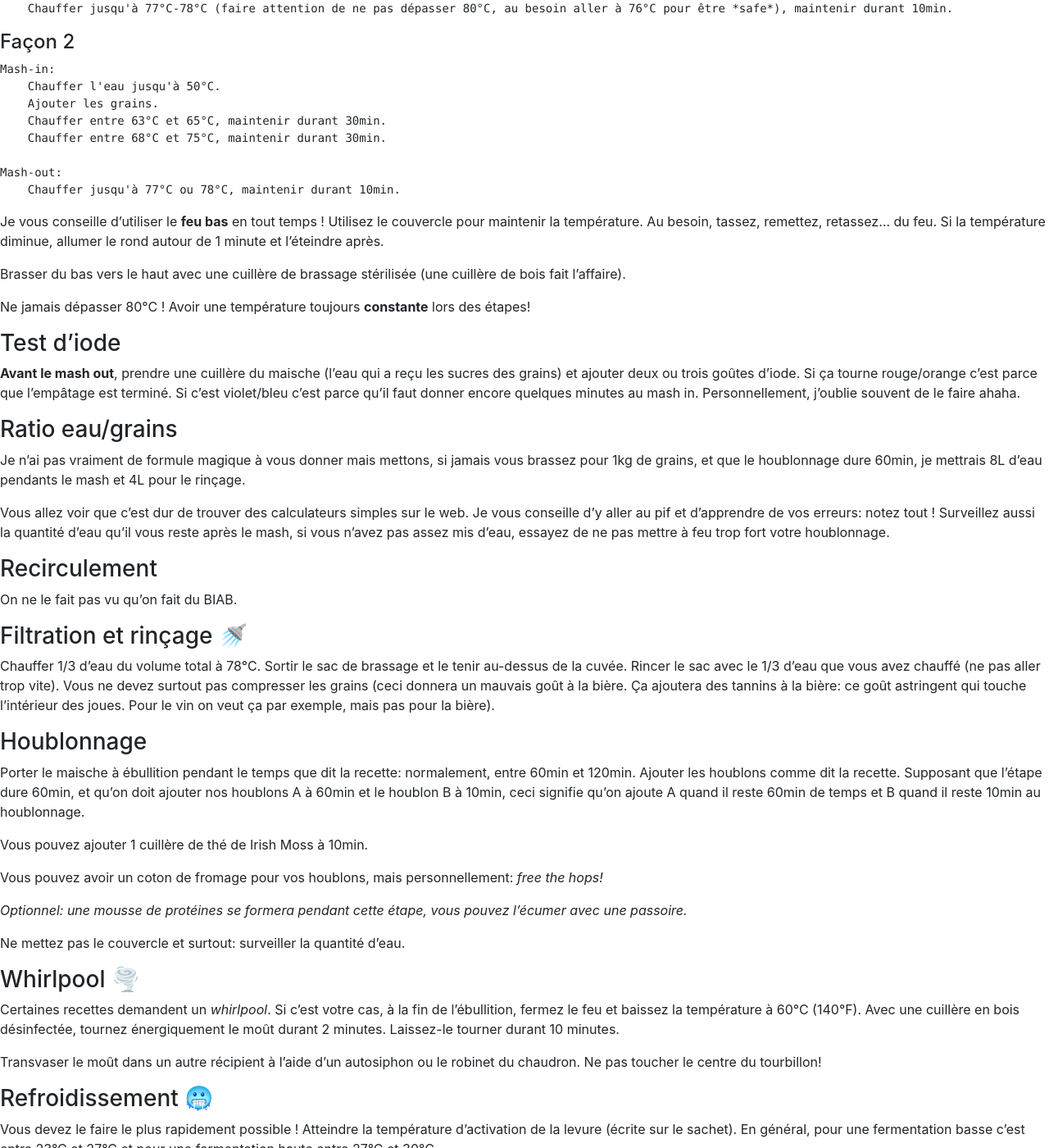
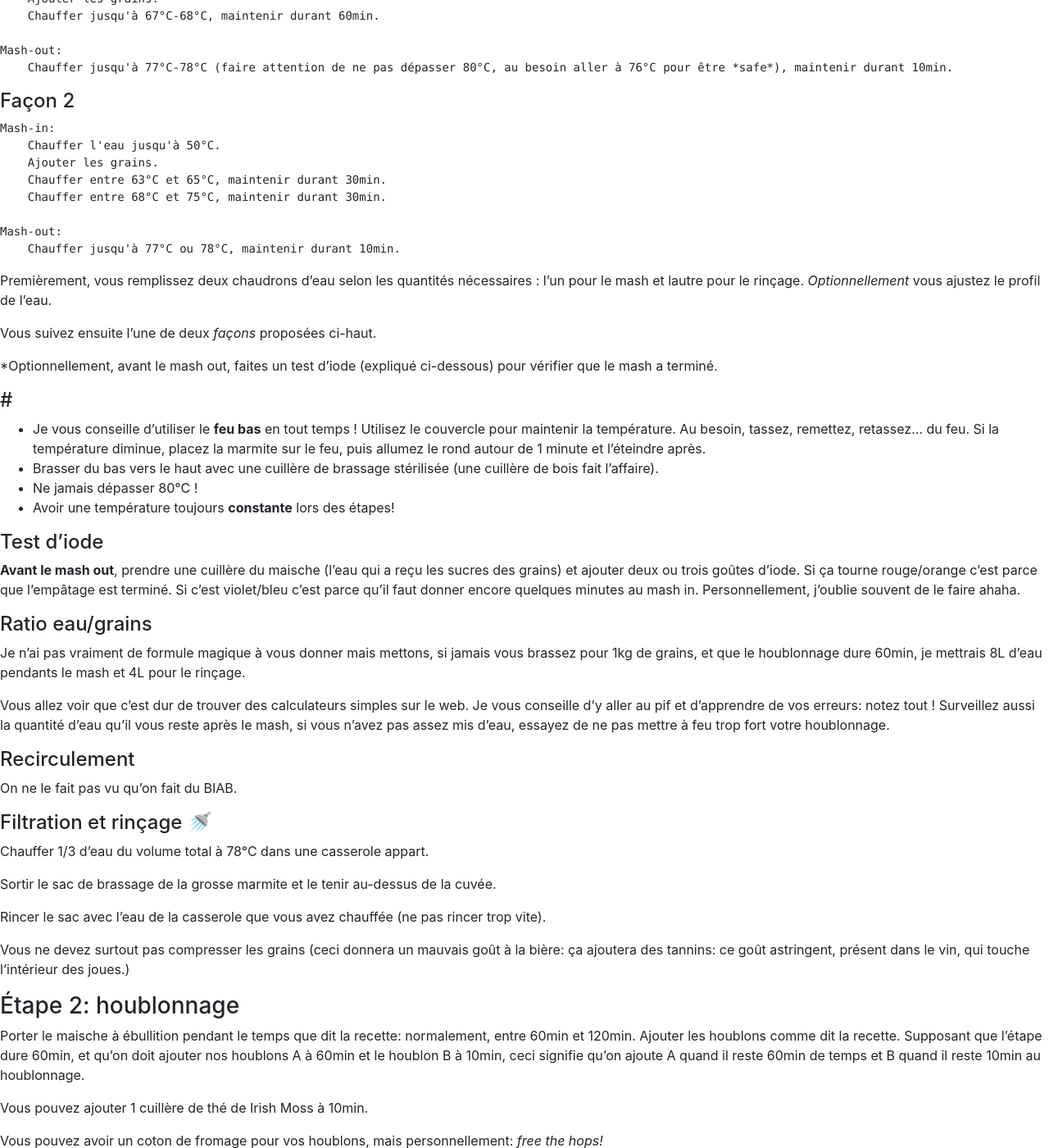
Before and after one commit to PedroLuisBernardos/Guide-complet-de-la-microbrasserie-QC, a Jekyll site: the page built from guide/brassage.md, in a window 1280 px wide and 1400 px high, scrolled down 2072 px. Shown: the whole window at 82% size. Built offline with Jekyll 4.4.1, drawn with Linux system fonts in a browser that asks for light colours; nearby versions of some CDN libraries; our own code applies the rules of GitHub Pages for plain Markdown files; a script that is not in the unit is left out; some of the changed text lies outside the part shown.

Commit message:
Update brassage.md

```diff
--- a/guide/brassage.md
+++ b/guide/brassage.md
@@ -31,9 +31,11 @@ Je vous recommande de demander dans [Nanobrasseur](https://www.facebook.com/grou
 * une balance numérique
 * irish moss (200g c'est 1$)
 * un fourquet (une cuillère en bois de brassage, mais une régulière marche aussi)
+* une passoire
 
 ### Matériel optionnel
 
+* une casserole d'au moins 8L
 * quelques cotons-fromage (1.10$ chaque)
   * genre 3 (peut-être plus, après 4-5 brassées ils ne marchent plus très bien, mais moi je ne les utilise même pas)
 * un densimètre (10$)
@@ -47,8 +49,9 @@ Je vous recommande de demander dans [Nanobrasseur](https://www.facebook.com/grou
 * gypse (50g c'est 1$)
 * sel d'Epsom (50g c'est 1$)
 * du sel de table (je  sûr vous avez déjà ça)
+* de la neige ou de la glace
 
-## Théorie et pratique
+## Théorie
 
 Je ne vais pas approfondir dans la théorie, je ne cherche pas à vous faire perdre votre temps. Je vais principalement aborder les grosses lignes et vous donner plusieurs trucs.
 
@@ -60,7 +63,7 @@ Ne pas utiliser l'eau du robinet directement sauf si vous utilisez un filtre (Br
 
 Le profil d'eau est #TODO
 
-### Empâtage 🌾
+### Étape 1: empâtage 🌾
 
 L'empâtage est la première étape du brassage. Le but est de sortir les sucres des grains pour qu'il reste dans l'eau.
 
@@ -87,33 +90,44 @@ Cette étape peut se faire de plusieurs façons, je vais vous en proposer deux:
     Mash-out:
         Chauffer jusqu'à 77°C ou 78°C, maintenir durant 10min.
 
-Je vous conseille d'utiliser le **feu bas** en tout temps ! Utilisez le couvercle pour maintenir la température. Au besoin, tassez, remettez, retassez... du feu. Si la température diminue, allumer le rond autour de 1 minute et l'éteindre après.
+Premièrement, vous remplissez deux chaudrons d'eau selon les quantités nécessaires : l'un pour le mash et lautre pour le rinçage. *Optionnellement* vous ajustez le profil de l'eau.
 
-Brasser du bas vers le haut avec une cuillère de brassage stérilisée (une cuillère de bois fait l'affaire).
+Vous suivez ensuite l'une de deux *façons* proposées ci-haut.
 
-Ne jamais dépasser 80°C ! Avoir une température toujours **constante** lors des étapes!
+*Optionnellement, avant le mash out, faites un test d'iode (expliqué ci-dessous) pour vérifier que le mash a terminé.
 
-### Test d'iode
+#### #
+
+* Je vous conseille d'utiliser le **feu bas** en tout temps ! Utilisez le couvercle pour maintenir la température. Au besoin, tassez, remettez, retassez... du feu. Si la température diminue, placez la marmite sur le feu, puis allumez le rond autour de 1 minute et l'éteindre après.
+* Brasser du bas vers le haut avec une cuillère de brassage stérilisée (une cuillère de bois fait l'affaire).
+* Ne jamais dépasser 80°C !
+* Avoir une température toujours **constante** lors des étapes!
+
+#### Test d'iode
 
 **Avant le mash out**, prendre une cuillère du maische (l'eau qui a reçu les sucres des grains) et ajouter deux ou trois goûtes d'iode. Si ça tourne rouge/orange c'est parce que l'empâtage est terminé. Si c'est violet/bleu c'est parce qu'il faut donner encore quelques minutes au mash in. Personnellement, j'oublie souvent de le faire ahaha.
 
-### Ratio eau/grains
+#### Ratio eau/grains
 
 Je n'ai pas vraiment de formule magique à vous donner mais mettons, si jamais vous brassez pour 1kg de grains, et que le houblonnage dure 60min, je mettrais 8L d'eau pendants le mash et 4L pour le rinçage.
 
 Vous allez voir que c'est dur de trouver des calculateurs simples sur le web. Je vous conseille d'y aller au pif et d'apprendre de vos erreurs: notez tout ! Surveillez aussi la quantité d'eau qu'il vous reste après le mash, si vous n'avez pas assez mis d'eau, essayez de ne pas mettre à feu trop fort votre houblonnage.
 
-### Recirculement
+#### Recirculement
 
 On ne le fait pas vu qu'on fait du BIAB.
 
-### Filtration et rinçage 🚿
+#### Filtration et rinçage 🚿
 
-Chauffer 1/3 d'eau du volume total à 78°C.
-Sortir le sac de brassage et le tenir au-dessus de la cuvée.
-Rincer le sac avec le 1/3 d'eau que vous avez chauffé (ne pas aller trop vite). Vous ne devez surtout pas compresser les grains (ceci donnera un mauvais goût à la bière. Ça ajoutera des tannins à la bière: ce goût astringent qui touche l'intérieur des joues. Pour le vin on veut ça par exemple, mais pas pour la bière).
+Chauffer 1/3 d'eau du volume total à 78°C dans une casserole appart.
 
-### Houblonnage
+Sortir le sac de brassage de la grosse marmite et le tenir au-dessus de la cuvée.
+
+Rincer le sac avec l'eau de la casserole que vous avez chauffée (ne pas rincer trop vite).
+
+Vous ne devez surtout pas compresser les grains (ceci donnera un mauvais goût à la bière: ça ajoutera des tannins: ce goût astringent, présent dans le vin, qui touche l'intérieur des joues.)
+
+### Étape 2: houblonnage
 
 Porter le maische à ébullition pendant le temps que dit la recette: normalement, entre 60min et 120min.
 Ajouter les houblons comme dit la recette. Supposant que l'étape dure 60min, et qu'on doit ajouter nos houblons A à 60min et le houblon B à 10min, ceci signifie qu'on ajoute A quand il reste 60min de temps et B quand il reste 10min au houblonnage.
@@ -160,7 +174,7 @@ Pour ne pas causer de choc thermique avec les levures: mettre les levures à tem
 
 Bien lire les instructions dans le sachet des levures. Certains sacs vous diront de faire une réhydratation. Pour le faire, faites bouillir 10x le volume des levures durant 15 minutes et versez-les dans un récipient (souvent un erlenmeyer) stérilisé. Laisser refroidir l'eau jusqu'à la bonne température: fermentation basse entre 21°C et 25°C, fermentation haute entre 25°C et 29°C. Ensuite, diluer 10x le volume des levures dans de l'eau, bien remuer, la laisser fondre pendant 30 minutes.
 
-### Levain / Starter
+### Levain/Starter
 
 À faire le matin ou la veille du brassage. Placez 2 doses d'eau (ou un ancien moût) pour une demi-dose de sucre ou de malt. Ensuite, mettez vos levures dedans pour qu'elles soient prêtes pour le travail !
 
```
